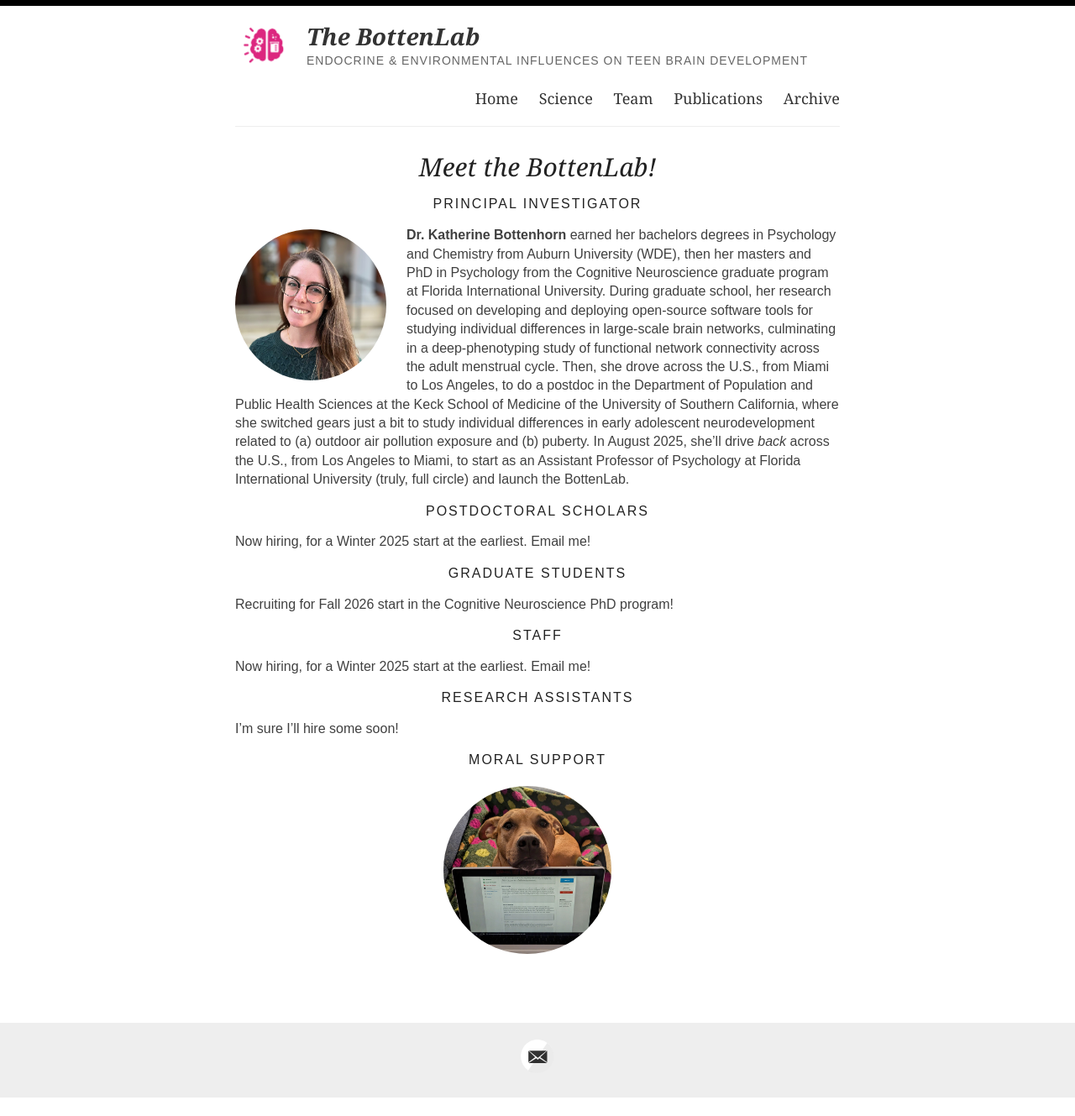
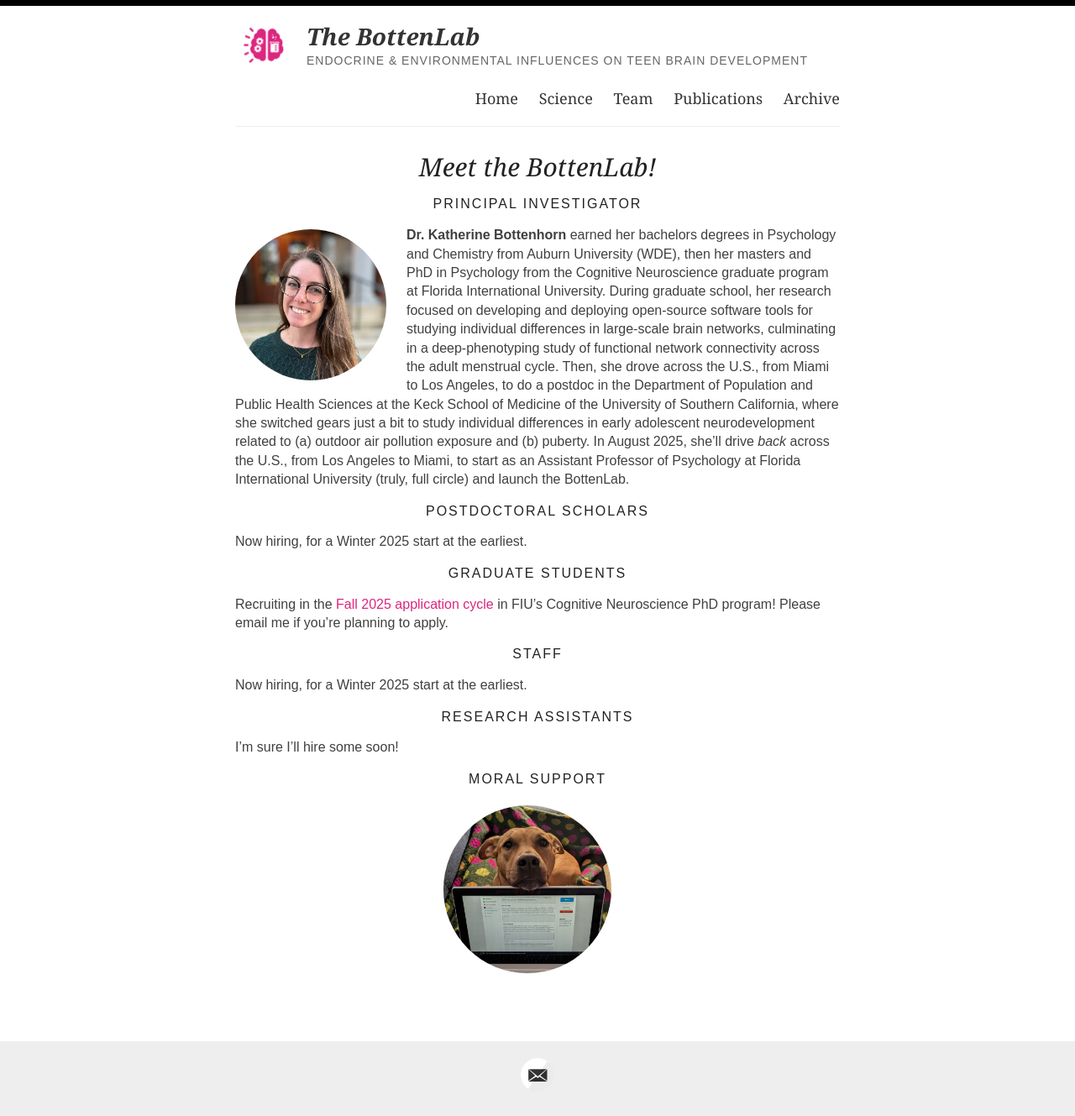
Before and after one commit to Bottenlab/bottenlab.github.io, a Jekyll site: the page built from _pages/team.md, in a window 1280 px wide. Shown: the whole page at 84% size. Built offline with Jekyll 4.4.1, drawn with Linux system fonts in a browser that asks for light colours; some web fonts are replaced; before the commit the page ends 1307 px from its top, so only the background shows below that.

Commit message:
Update team.md to include link to cogneuro application page

```diff
--- a/_pages/team.md
+++ b/_pages/team.md
@@ -12,15 +12,15 @@ permalink: /team/
 
 ### Postdoctoral Scholars
 
-Now hiring, for a Winter 2025 start at the earliest. Email me!
+Now hiring, for a Winter 2025 start at the earliest.
 
 ### Graduate Students
 
-Recruiting for Fall 2026 start in the Cognitive Neuroscience PhD program!
+Recruiting in the [Fall 2025 application cycle](https://case.fiu.edu/psychology/phd-in-cognitive-neuroscience/admissions/index.html) in FIU's Cognitive Neuroscience PhD program! Please email me if you're planning to apply.
 
 ### Staff
 
-Now hiring, for a Winter 2025 start at the earliest. Email me!
+Now hiring, for a Winter 2025 start at the earliest.
 
 ### Research Assistants
 
```
